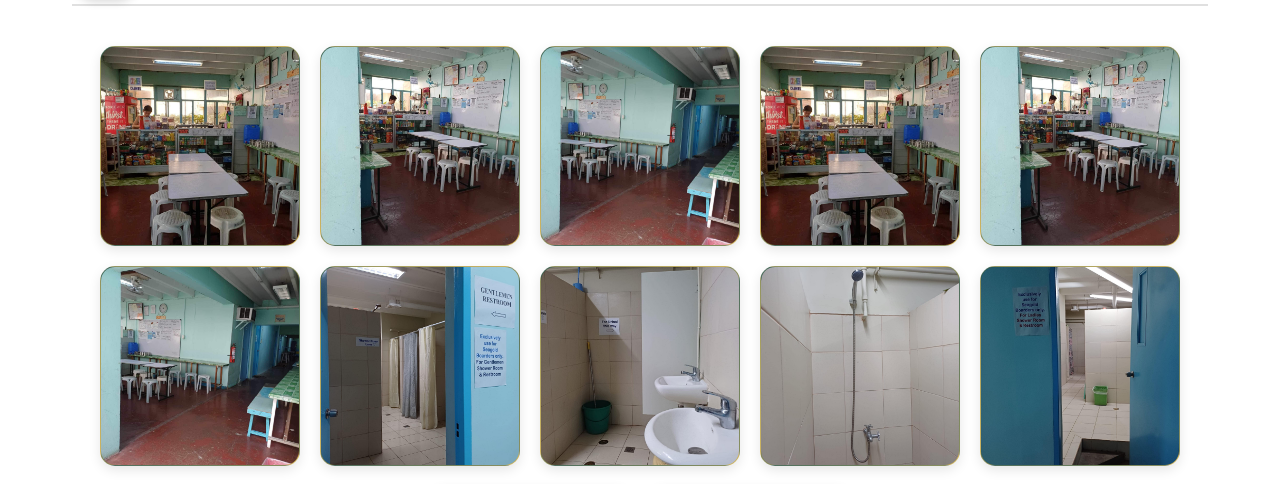
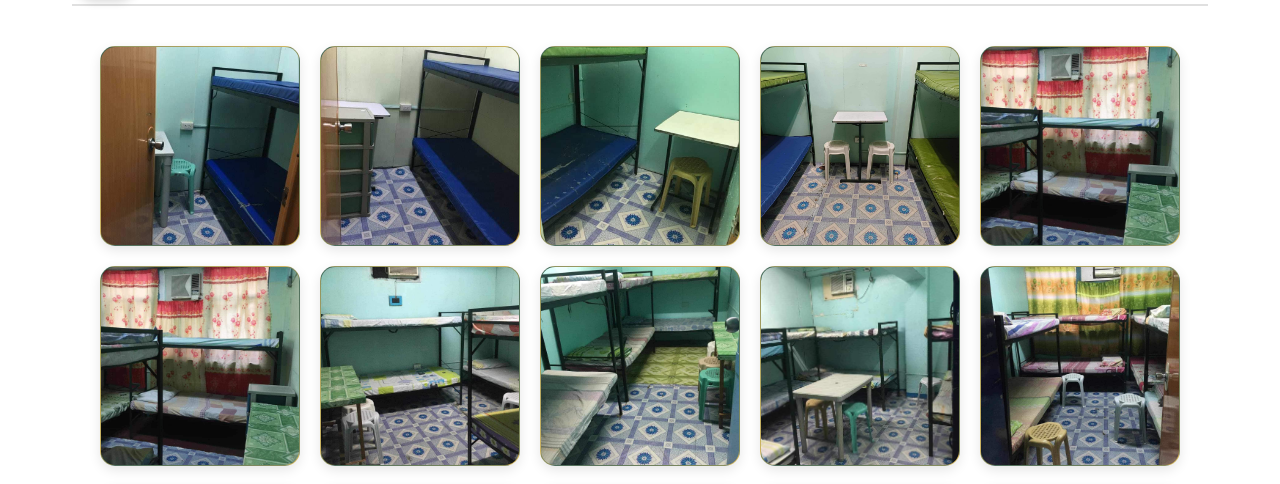
Before and after one commit to Albean12/dorm-vision, a React (Create React App) app: page /gallery in a window 1280 px wide. Shown: the part 290-774 px from the top of the page. Built offline with nearby package versions, Linux system fonts and the light colour scheme.

Commit message:
updated the gallery
combining all the photos in all category

```diff
--- a/src/Gallery.js
+++ b/src/Gallery.js
@@ -3,36 +3,35 @@ import Lightbox from 'react-awesome-lightbox';
 import 'react-awesome-lightbox/build/style.css';
 import './Gallery.css';
 
-// Define the categories and images for the gallery
 const imageCategories = [
   {
     category: "ROOMS",
     subcategories: [
       {
-        type: "2 bed",
-        images: ['/canteen1.jpg', '/canteen2.jpg', '/canteen3.jpg']
+        type: "2 beds",
+        images: ['/2beds1.jpg', '/2beds2.jpg', '/2beds3.jpg']
       },
       {
         type: "4 beds",
-        images: ['/canteen1.jpg', '/canteen2.jpg', '/canteen3.jpg']
+        images: ['/4beds1.jpg']
       },
       {
         type: "6 beds",
-        images: ['/canteen1.jpg', '/canteen2.jpg', '/canteen3.jpg']
+        images: ['/6beds1.jpg', '/6beds2.jpg', '/6beds3.jpg', '/6beds4.jpg']
       },
       {
         type: "8 beds",
-        images: ['/canteen1.jpg', '/canteen2.jpg', '/canteen3.jpg']
+        images: ['/8beds1.jpg', '/8beds2.jpg', '/8beds3.jpg']
       },
       {
         type: "10 beds",
-        images: ['/canteen1.jpg', '/canteen2.jpg', '/canteen3.jpg']
+        images: ['/10beds.jpg', '/10beds1.jpg']
       },
     ]
   },
   {
     category: "HALLWAY",
-    images: ['/canteen1.jpg', '/canteen2.jpg', '/canteen3.jpg']
+    images: ['/hallway1.jpg', '/hallway2.jpg', '/hallway3.jpg', '/hallway4.jpg', '/hallway5.jpg', '/hallway6.jpg', '/hallway8.jpg', '/hallway9.jpg']
   },
   {
     category: "CANTEEN",
@@ -52,8 +51,8 @@ const Gallery = () => {
   const [isOpen, setIsOpen] = useState(false);
   const [currentImages, setCurrentImages] = useState([]);
   const [photoIndex, setPhotoIndex] = useState(0);
-  const [selectedCategory, setSelectedCategory] = useState(null); // Track selected main category
-  const [selectedSubcategory, setSelectedSubcategory] = useState(null); // Track selected subcategory
+  const [selectedCategory, setSelectedCategory] = useState(null);
+  const [selectedSubcategory, setSelectedSubcategory] = useState(null);
 
   const openLightbox = (images, index) => {
     setCurrentImages(images);
@@ -63,7 +62,7 @@ const Gallery = () => {
 
   const handleCategorySelect = (category) => {
     setSelectedCategory(category);
-    setSelectedSubcategory(null); // Reset subcategory when a new main category is selected
+    setSelectedSubcategory(null); // Reset subcategory when a new category is selected
   };
 
   const handleSubcategorySelect = (subcategory) => {
@@ -123,9 +122,20 @@ const Gallery = () => {
           </div>
         ))}
 
-        {/* Display all images when no category is selected */}
-        {!selectedCategory && imageCategories.flatMap(category => category.subcategories ? [] : category.images).map((image, index) => (
-          <div key={index} className="room-card" onClick={() => openLightbox(imageCategories.flatMap(category => category.subcategories ? [] : category.images), index)}>
+        {/* Display all images when "ALL" is selected */}
+        {!selectedCategory && imageCategories.flatMap(category =>
+          category.subcategories
+            ? category.subcategories.flatMap(subcategory => subcategory.images) // Include all subcategories' images
+            : category.images // Include main category images
+        ).map((image, index) => (
+          <div key={index} className="room-card" onClick={() => openLightbox(
+            imageCategories.flatMap(category =>
+              category.subcategories
+                ? category.subcategories.flatMap(subcategory => subcategory.images)
+                : category.images
+            ),
+            index
+          )}>
             <img src={image} alt={`Image ${index + 1}`} className="room-image" />
             <div className="image-caption">View Image</div>
           </div>
```
